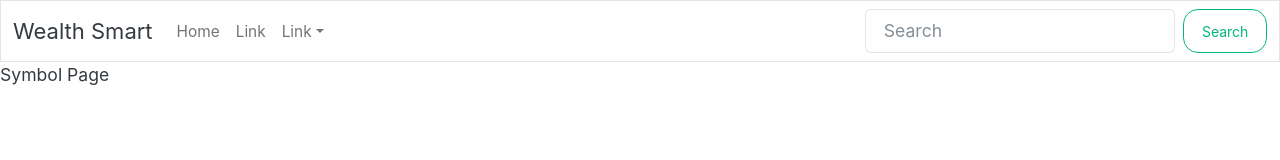
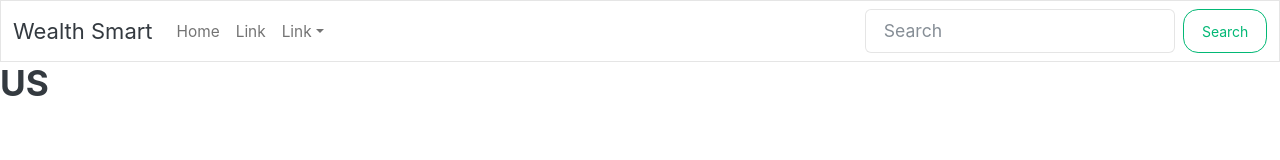
Before and after one commit to jaydenkeh/WealthSmart, a React (Vite) app in the folder client/: page /symbol/1 in a window 1280 px wide. Shown: the top 160 px of the page. Built offline with nearby package versions, Linux system fonts and the light colour scheme; no server answers.

Commit message:
installed recharts

```diff
--- a/client/package.json
+++ b/client/package.json
@@ -19,7 +19,8 @@
     "react": "^18.2.0",
     "react-bootstrap": "^2.7.0",
     "react-dom": "^18.2.0",
-    "react-router-dom": "^6.6.2"
+    "react-router-dom": "^6.6.2",
+    "recharts": "^2.3.2"
   },
   "devDependencies": {
     "@types/react": "^18.0.26",
--- a/client/src/pages/SymbolPage.tsx
+++ b/client/src/pages/SymbolPage.tsx
@@ -1,10 +1,14 @@
-import React from "react";
+import React, { useState } from "react";
 import { useParams } from "react-router-dom";
 
 const SymbolPage: React.FC = () => {
   const params = useParams();
 
-  return <div>Symbol Page</div>;
+  return (
+    <>
+      <h2>US</h2>
+    </>
+  );
 };
 
 export default SymbolPage;
```
Also changed, not shown: 1 other file (tests, documents, lock files or other folders).
